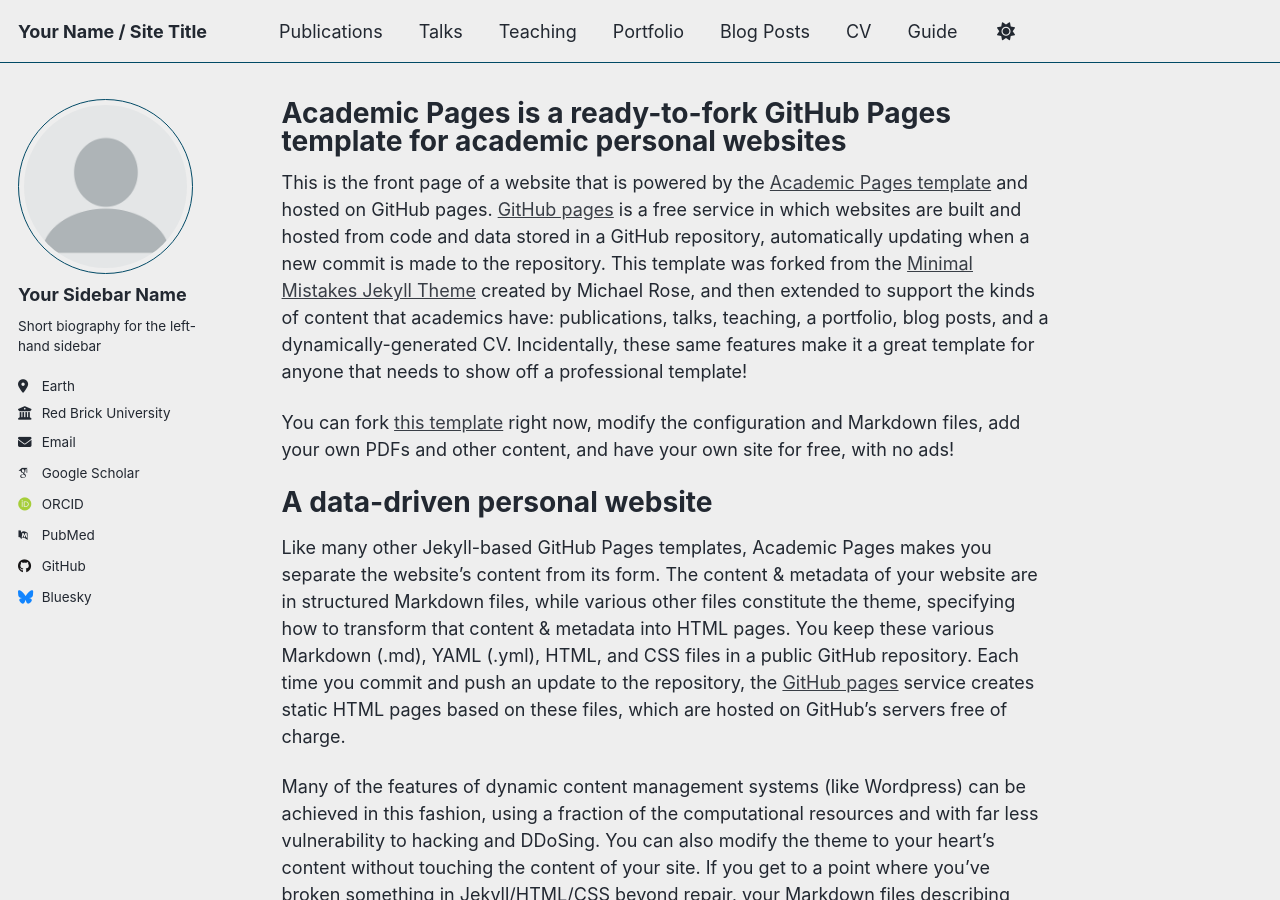
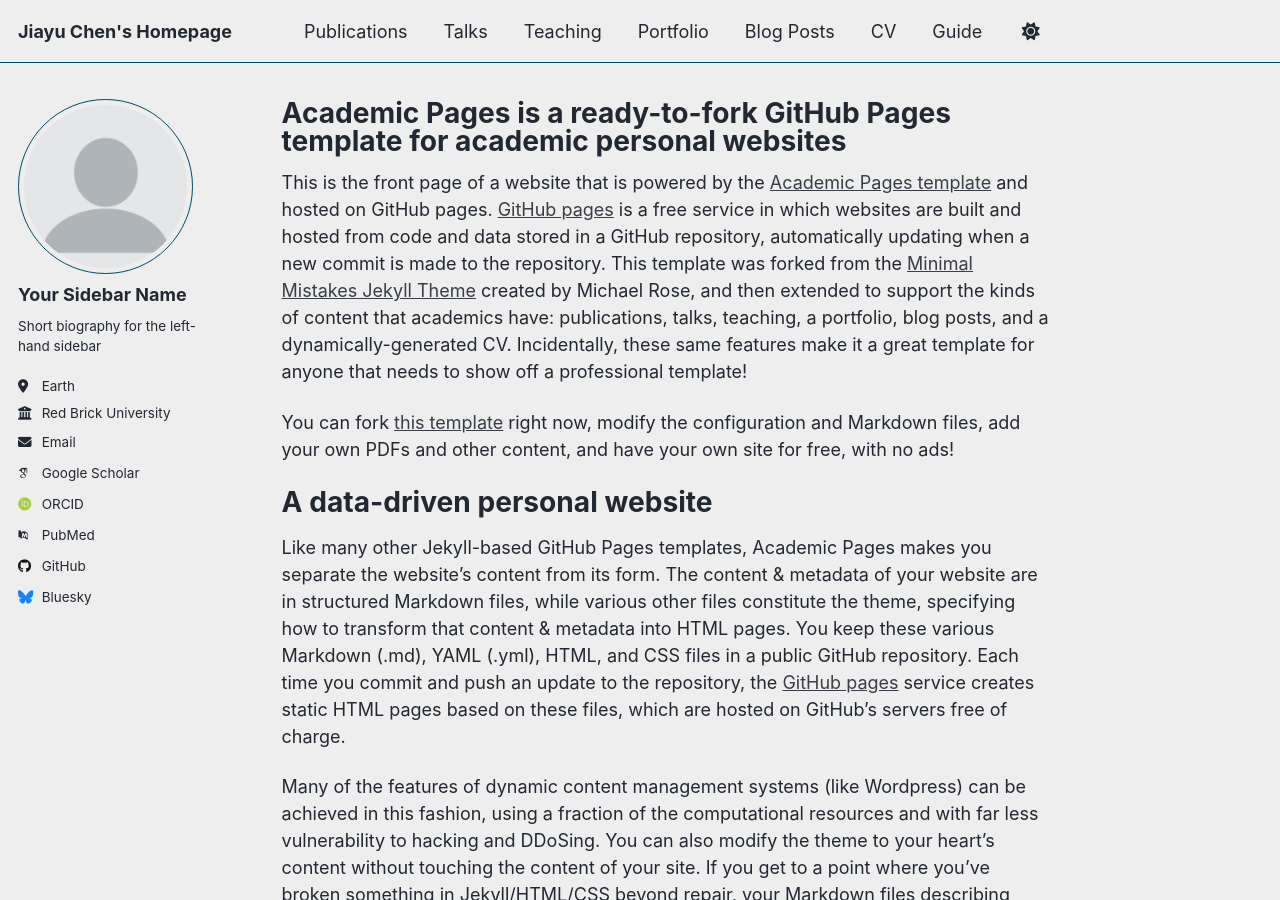
Before and after one commit to A-Big-Tortoise/A-Big-Tortoise.github.io, a Jekyll site: the page built from _pages/about.md, in a window 1280 px wide and 900 px high. Built offline with Jekyll 4.4.1, drawn with Linux system fonts in a browser that asks for light colours; some web fonts are replaced; a script that is not in the unit is left out.

Commit message:
Change the Title

```diff
--- a/_config.yml
+++ b/_config.yml
@@ -9,7 +9,7 @@
 # Basic Site Settings
 locale                   : "en-US"
 site_theme               : "air" # Currently available options are "default", "air"
-title                    : "Your Name / Site Title"
+title                    : "Jiayu Chen's Homepage"
 title_separator          : "-"
 name                     : &name "Jiayu Chen"
 description              : &description "Your Name's academic portfolio"   # Update this with a general description of your site, this is the default if not overridden by a page
```
